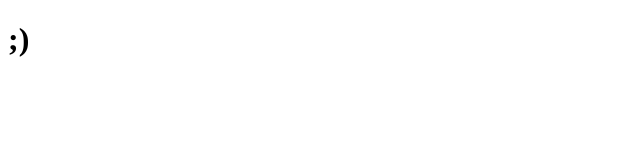
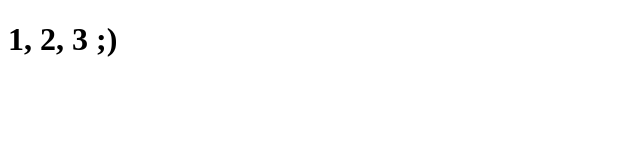
Before and after one commit to Magrotop/clone-tabnews, a Next.js app: page / in a window 1280 px wide. Shown: the top 160 px of the page, without its empty margins (0-640 px from the left). Built offline with nearby package versions, Linux system fonts and the light colour scheme.

Commit message:
atualizacao de frase

```diff
--- a/pages/index.js
+++ b/pages/index.js
@@ -1,5 +1,5 @@
 function Home() {
-    return <h1>;)</h1>
+    return <h1> 1, 2, 3 ;)</h1>
 }
 
 export default Home;
```
